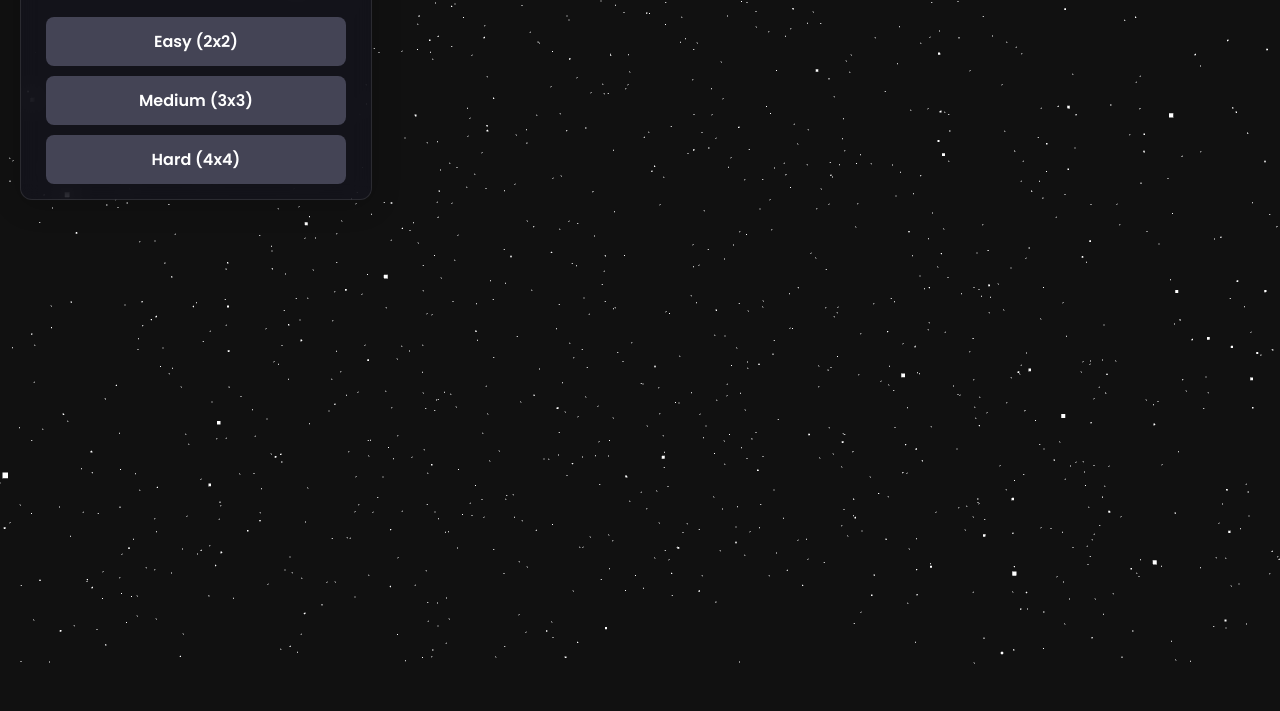
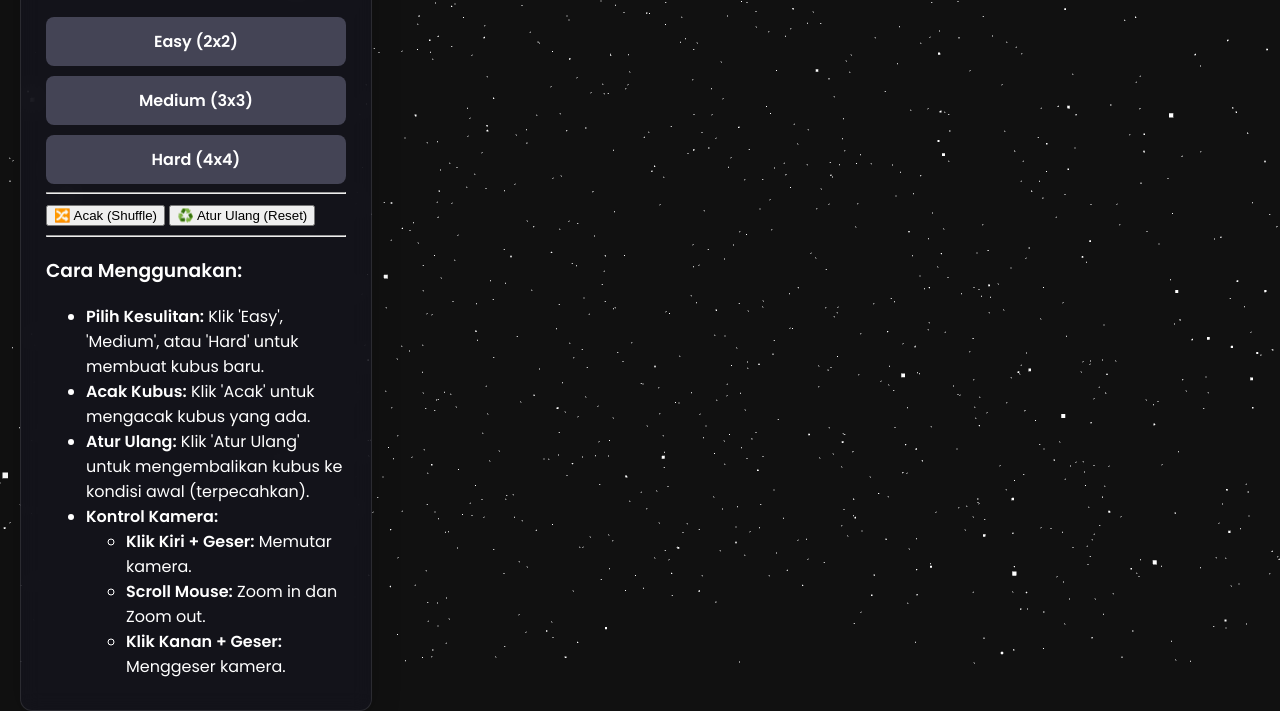
Before and after one commit to bagasgntg223344-pixel/3d-rubix, a plain HTML site: page index.html in a window 1280 px wide. Shown: the part 136-847 px from the top of the page. Before the commit the page ends 800 px from the top, so only its background shows below. Drawn offline with nearby package versions, Linux system fonts and the light colour scheme; animation ran at ten frames a second.

Commit message:
Update index.html

```diff
--- a/index.html
+++ b/index.html
@@ -1,32 +1,105 @@
+
 <!DOCTYPE html>
+
 <html lang="id">
+
 <head>
+
     <meta charset="UTF-8">
+
     <title>Varzeta Game - 3D Rubik's Cube</title>
 
+
+
     <link rel="preconnect" href="https://fonts.googleapis.com">
+
     <link rel="preconnect" href="https://fonts.gstatic.com" crossorigin>
+
     <link href="https://fonts.googleapis.com/css2?family=Poppins:wght@400;600&display=swap" rel="stylesheet">
 
+
     <link rel="stylesheet" href="style.css">
+
 </head>
+
 <body>
 
+
     <div id="ui-panel">
+
         <h1>🌀 Varzeta Cube</h1>
+
         <p>Pilih tingkat kesulitan untuk memulai permainan!</p>
 
+
+
         <div id="difficulty-controls">
+
             <button id="btn-easy">Easy (2x2)</button>
+
             <button id="btn-medium">Medium (3x3)</button>
+
             <button id="btn-hard">Hard (4x4)</button>
+
         </div>
-    </div>
+
+
+        <hr class="divider">
+
+        <div id="game-controls">
+
+            <button id="btn-shuffle">🔀 Acak (Shuffle)</button>
+
+            <button id="btn-reset">♻️ Atur Ulang (Reset)</button>
+
+        </div>
+
+
+
+        <hr class="divider">
+
+
+
+        <h3>Cara Menggunakan:</h3>
+
+
+
+        <ul class="instructions-list">
+
+            <li><strong>Pilih Kesulitan:</strong> Klik 'Easy', 'Medium', atau 'Hard' untuk membuat kubus baru.</li>
+
+            <li><strong>Acak Kubus:</strong> Klik 'Acak' untuk mengacak kubus yang ada.</li>
+
+            <li><strong>Atur Ulang:</strong> Klik 'Atur Ulang' untuk mengembalikan kubus ke kondisi awal (terpecahkan).</li>
+
+            <li><strong>Kontrol Kamera:</strong>
+
+                <ul>
+
+                    <li><strong>Klik Kiri + Geser:</strong> Memutar kamera.</li>
+
+                    <li><strong>Scroll Mouse:</strong> Zoom in dan Zoom out.</li>
+
+                    <li><strong>Klik Kanan + Geser:</strong> Menggeser kamera.</li>
+
+                </ul>
+
+            </li>
+
+        </ul>
+
+        </div>
+
+
 
     <script src="https://cdnjs.cloudflare.com/ajax/libs/three.js/r128/three.min.js"></script>
+
     <script src="https://unpkg.com/three@0.128.0/examples/js/controls/OrbitControls.js"></script>
+
 
     <script src="script.js"></script>
 
+
 </body>
+
 </html>
```
